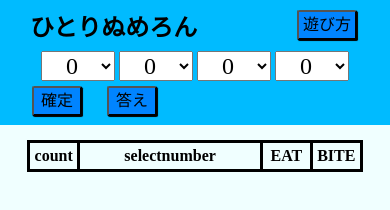
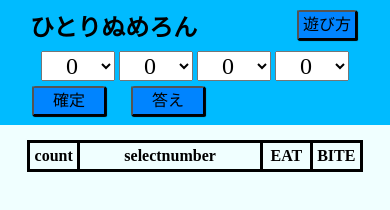
Before and after one commit to zapon-program/hitori-numeron, a plain HTML site: page index.html in a window 390 px wide. Drawn offline with Linux system fonts and the light colour scheme.

Commit message:
Add files via upload

```diff
--- a/numeron.css
+++ b/numeron.css
@@ -127,7 +127,7 @@ table,td,th{
         margin: 5px;
     }
     button{
-        width: 50px;
+        width: 20%;
         height: 30px;
         margin: 10px 3px 0 22px;
         top: 10px;
```
